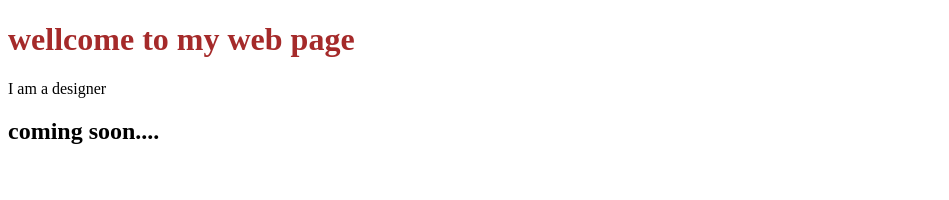
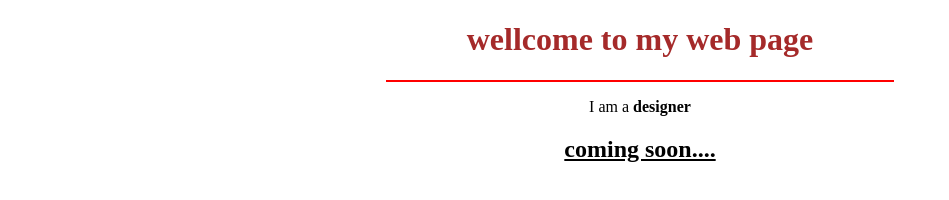
Before and after one commit to shabbak62/Shabbak.github.io, a plain HTML site: page index.html in a window 1280 px wide. Shown: the whole page, without its empty margins (0-949 px from the left). Drawn offline with Linux system fonts and the light colour scheme.

Commit message:
Update index.html

```diff
--- a/index.html
+++ b/index.html
@@ -6,8 +6,9 @@
     <title>shabbak</title>
 </head>
 <body>
-    <h1 style="color: brown;">wellcome to my web page</h1>
-    <p>I am a designer</p>
-    <h2 color="red">coming soon....</h2>
+    <h1 style="color: brown; text-align: center;">wellcome to my web page</h1>
+    <hr width="40%" size="2px" color="red" align="center">
+    <p align="center">I am a <strong>designer</strong></p>
+    <h2 color="red" align="center"><u>coming soon....</u></h2>
 </body>
 </html>
```
